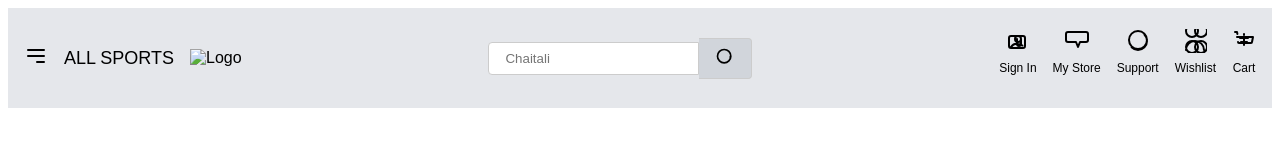
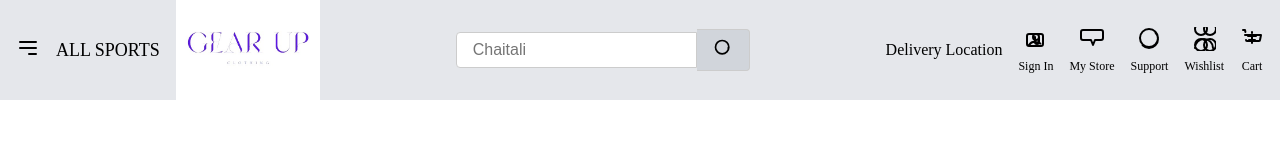
Before and after one commit to Niks-World/Cisco-Crusaders_092, a plain HTML site: page Bootstrap-Cisco-Crusaders_092/index.html in a window 1280 px wide. Drawn offline with Linux system fonts and the light colour scheme.

Commit message:
third day code added

```diff
--- a/Bootstrap-Cisco-Crusaders_092/index.html
+++ b/Bootstrap-Cisco-Crusaders_092/index.html
@@ -3,19 +3,25 @@
 <head>
     <meta charset="UTF-8">
     <meta name="viewport" content="width=device-width, initial-scale=1.0">
-    <title>Navbar Example</title>
+    <title>Navbar</title>
 
     <script>
         document.addEventListener('DOMContentLoaded', (event) => {
             let searchText=document.getElementById("search-text");
             setInterval(() => {
-                searchText.placeholder = searchText.placeholder === "Chaitali" ? "bhalekari text" : "Chaitali";
+                searchText.placeholder = searchText.placeholder === "Search for " ? "bhalekari text" : "Chaitali";
             }, 3000);
         });
     </script>
     <style>
+        *{
+            margin: 0px;
+            padding: 0px;
+            box-sizing: border-box;
+            font-size: 16px;
+        }
         body {
-    font-family: Arial, sans-serif;
+    margin: 0px;
 }
 
 .navbar {
@@ -24,7 +30,7 @@
     align-items: center;
     background-color: #e5e7eb;
     padding: 0 16px;
-    height: 100px; /* Doubled the height */
+    height: 100px;
 }
 
 .left-section {
@@ -101,23 +107,16 @@
 <body>
     <nav class="navbar">
         <div class="left-section">
-            <!-- Menu Icon -->
             <div class="menu-icon">
                 <svg class="icon" fill="none" stroke="currentColor" viewBox="0 0 24 24" xmlns="http://www.w3.org/2000/svg">
                     <path stroke-linecap="round" stroke-linejoin="round" stroke-width="2" d="M4 6h16M4 12h16m-7 6h7"></path>
                 </svg>
             </div>
-
-            <!-- All Sports Text -->
             <p class="all-sports-text">ALL SPORTS</p>
-
-            <!-- Logo Image -->
             <div class="logo">
-                <img src="your-logo-url-here.png" alt="Logo">
+                <img src="logo.jpg" alt="Logo">
             </div>
         </div>
-
-        <!-- Search Bar -->
         <div class="search-bar">
             <input id="search-text" type="text" placeholder="search for">
             <button class="search-button">
@@ -126,42 +125,34 @@
                 </svg>
             </button>
         </div>
-
-        <!-- Icons with Text -->
         <div class="right-section">
-            <!-- Sign In -->
+            <div class="icon-text">
+                <span>Delivery Location</span>
+            </div>
             <div class="icon-text">
                 <svg class="icon" fill="none" stroke="currentColor" viewBox="0 0 24 24" xmlns="http://www.w3.org/2000/svg">
                     <path stroke-linecap="round" stroke-linejoin="round" stroke-width="2" d="M5.121 17.804A6.978 6.978 0 0112 15c1.657 0 3.176.576 4.379 1.529M15 10a3 3 0 10-6 0 3 3 0 006 0zM15 10v5a2 2 0 11-4 0v-5m-6 9h12a2 2 0 002-2V9a2 2 0 00-2-2H5a2 2 0 00-2 2v8a2 2 0 002 2z"></path>
                 </svg>
                 <p>Sign In</p>
             </div>
-
-            <!-- My Store -->
             <div class="icon-text">
                 <svg class="icon" fill="none" stroke="currentColor" viewBox="0 0 24 24" xmlns="http://www.w3.org/2000/svg">
                     <path stroke-linecap="round" stroke-linejoin="round" stroke-width="2" d="M3 3h18a2 2 0 012 2v6a2 2 0 01-2 2h-6l-2 5-2-5H3a2 2 0 01-2-2V5a2 2 0 012-2z"></path>
                 </svg>
                 <p>My Store</p>
             </div>
-
-            <!-- Support -->
             <div class="icon-text">
                 <svg class="icon" fill="none" stroke="currentColor" viewBox="0 0 24 24" xmlns="http://www.w3.org/2000/svg">
                     <path stroke-linecap="round" stroke-linejoin="round" stroke-width="2" d="M18.364 5.636A9 9 0 015.636 18.364m0-13.728a9 9 0 1112.728 12.728A9 9 0 015.636 4.636z"></path>
                 </svg>
                 <p>Support</p>
             </div>
-
-            <!-- Wishlist -->
             <div class="icon-text">
                 <svg class="icon" fill="none" stroke="currentColor" viewBox="0 0 24 24" xmlns="http://www.w3.org/2000/svg">
                     <path stroke-linecap="round" stroke-linejoin="round" stroke-width="2" d="M3 21a9 9 0 0118 0M9 8a6 6 0 100-12 6 6 0 000 12zm0 4a6 6 0 100 12 6 6 0 000-12zm9-4a6 6 0 100-12 6 6 0 000 12zm0 4a6 6 0 100 12 6 6 0 000-12z"></path>
                 </svg>
                 <p>Wishlist</p>
             </div>
-
-            <!-- Cart -->
             <div class="icon-text">
                 <svg class="icon" fill="none" stroke="currentColor" viewBox="0 0 24 24" xmlns="http://www.w3.org/2000/svg">
                     <path stroke-linecap="round" stroke-linejoin="round" stroke-width="2" d="M3 3h2l.4 2m.6 8a1 1 0 001 1h12a1 1 0 001-1l1-5H6.2m-1.2 0h1.2M8 9h8M9 13h6M12 5v1m0 4v6"></path>
```
Also changed, not shown: Bootstrap-Cisco-Crusaders_092/logo.jpg (added).
